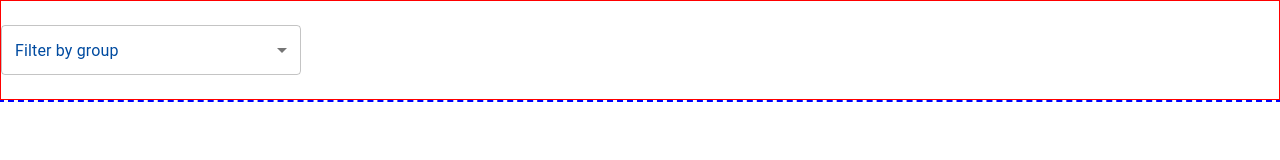
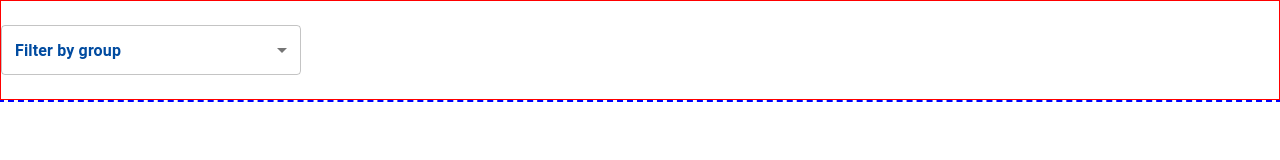
Before and after one commit to MarisiaS/SMM, a React (Vite) app in the folder frontend/: page /tests/test-multi-select-with-tags in a window 1280 px wide. Shown: the top 160 px of the page. Built offline with nearby package versions, Linux system fonts and the light colour scheme.

Commit message:
Fixed typo.

```diff
--- a/frontend/src/components/Common/MultiSelectWithTags.jsx
+++ b/frontend/src/components/Common/MultiSelectWithTags.jsx
@@ -47,7 +47,7 @@ const MultiSelectWithTags = ({
               alignItems: "center",
               gap: 0.5,
               color: theme.palette.primary.dark,
-              fontWeigth: "bolder",
+              fontWeight: "bolder",
             }}
           >
             {label}
```
